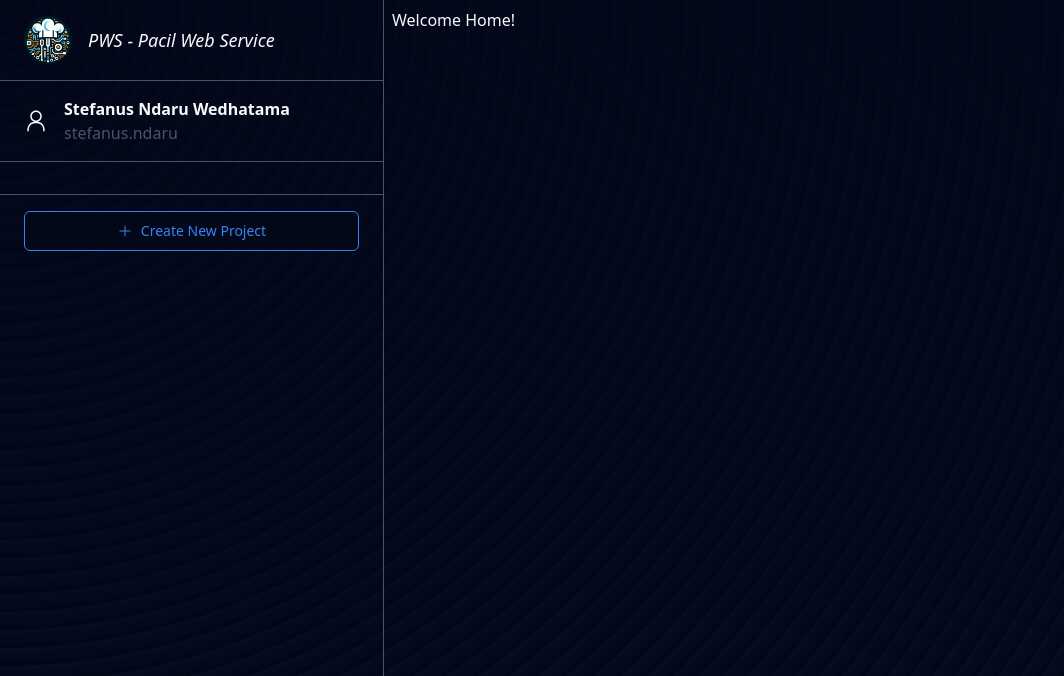
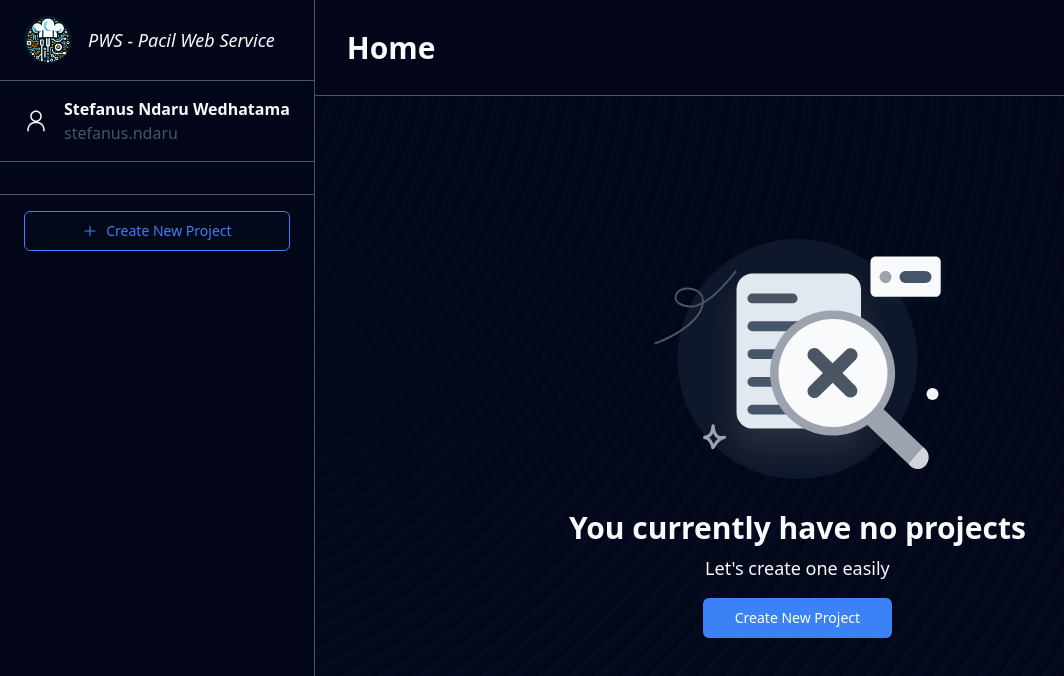
Before and after one commit to mustafasegf/pemasak-infra, a React (Vite) app in the folder ui/: page / in a window 1280 px wide. Shown: the top 676 px of the page, without its empty margins (0-1064 px from the left). Built offline with nearby package versions, Linux system fonts and the light colour scheme.

Commit message:
feat(ui): create "NoProject" component

```diff
--- a/ui/src/components/NavSidebar.tsx
+++ b/ui/src/components/NavSidebar.tsx
@@ -8,7 +8,7 @@ export interface NavSidebarProps {
 
 export default function NavSidebar({ className }: NavSidebarProps): ReactElement<FC<NavSidebarProps>> {
   return (
-    <div className={`${className} border-r h-full min-h-screen border-slate-600`}>
+    <div className={`${className} border-r h-full min-h-screen border-slate-600 bg-[#020618]`}>
       <div className="flex space-x-4 items-center px-6 py-4">
         <img className="w-12 h-12" src="/InfraCook.png" />
         <h1 className="italic text-lg font-medium">
--- a/ui/src/routeTree.gen.ts
+++ b/ui/src/routeTree.gen.ts
@@ -16,12 +16,18 @@ import { Route as rootRoute } from './routes/__root'
 
 // Create Virtual Routes
 
+const NewProjectLazyImport = createFileRoute('/new-project')()
 const RegisterLazyImport = createFileRoute('/register')()
 const LoginLazyImport = createFileRoute('/login')()
 const AboutLazyImport = createFileRoute('/about')()
 const IndexLazyImport = createFileRoute('/')()
 
 // Create/Update Routes
+
+const NewProjectLazyRoute = NewProjectLazyImport.update({
+  path: '/new-project',
+  getParentRoute: () => rootRoute,
+} as any).lazy(() => import('./routes/new-project.lazy').then((d) => d.Route))
 
 const RegisterLazyRoute = RegisterLazyImport.update({
   path: '/register',
@@ -63,6 +69,10 @@ declare module '@tanstack/react-router' {
       preLoaderRoute: typeof RegisterLazyImport
       parentRoute: typeof rootRoute
     }
+    '/new-project': {
+      preLoaderRoute: typeof NewProjectLazyImport
+      parentRoute: typeof rootRoute
+    }
   }
 }
 
@@ -73,6 +83,7 @@ export const routeTree = rootRoute.addChildren([
   AboutLazyRoute,
   LoginLazyRoute,
   RegisterLazyRoute,
+  NewProjectLazyRoute,
 ])
 
 /* prettier-ignore-end */
--- a/ui/src/routes/__root.tsx
+++ b/ui/src/routes/__root.tsx
@@ -25,7 +25,7 @@ export const Route = createRootRoute({
             <Outlet />
           </>
         ) : (
-          <div className="flex w-full h-full">
+          <div className="flex w-full h-full min-h-screen overflow-hidden">
             <NavSidebar className="w-96" />
             <Outlet />
           </div>
--- a/ui/src/routes/index.lazy.tsx
+++ b/ui/src/routes/index.lazy.tsx
@@ -1,13 +1,38 @@
+import { Button } from '@/components/ui/button';
 import { createLazyFileRoute } from '@tanstack/react-router';
 
 export const Route = createLazyFileRoute('/')({
   component: Index,
 })
 
-function Index() {
+function NoProject() {
   return (
-    <div className="p-2">
-      <h3>Welcome Home!</h3>
+    <div className="h-full flex flex-col justify-center items-center">
+      <img src="/no-project.svg" />
+      <div className="flex flex-col justify-center items-center space-y-4">
+        <div className="space-y-2 text-center">
+          <h1 className="text-3xl font-semibold">You currently have no projects</h1>
+          <h2 className="text-lg">Let's create one easily</h2>
+        </div>
+        <Button size="lg" className="text-white">
+          Create New Project
+        </Button>
+      </div>
     </div>
   )
 }
+
+function Index() {
+  return (
+    <div className="w-full relative min-h-screen">
+      <div className="w-full border-b border-slate-600 bg-[#020618] h-24 flex items-center absolute top-0">
+        <div className="p-8">
+          <h1 className="text-3xl font-semibold">Home</h1>
+        </div>
+      </div>
+      <div className="h-full mt-6">
+        <NoProject />
+      </div>
+    </div>
+  )
+}
--- /dev/null
+++ b/ui/src/routes/new-project.lazy.tsx
@@ -0,0 +1,19 @@
+import { createLazyFileRoute } from '@tanstack/react-router';
+
+export const Route = createLazyFileRoute('/new-project')({
+  component: NewProject,
+})
+
+function NewProject() {
+  return (
+    <div className="w-full relative min-h-screen">
+      <div className="w-full border-b border-slate-600 bg-[#020618] h-24 flex items-center absolute top-0">
+        <div className="p-8">
+          <h1 className="text-3xl font-semibold">Create a New Project</h1>
+        </div>
+      </div>
+      <div className="h-full mt-6">
+      </div>
+    </div>
+  )
+}
```
Also changed, not shown: ui/public/no-project.svg (added).
